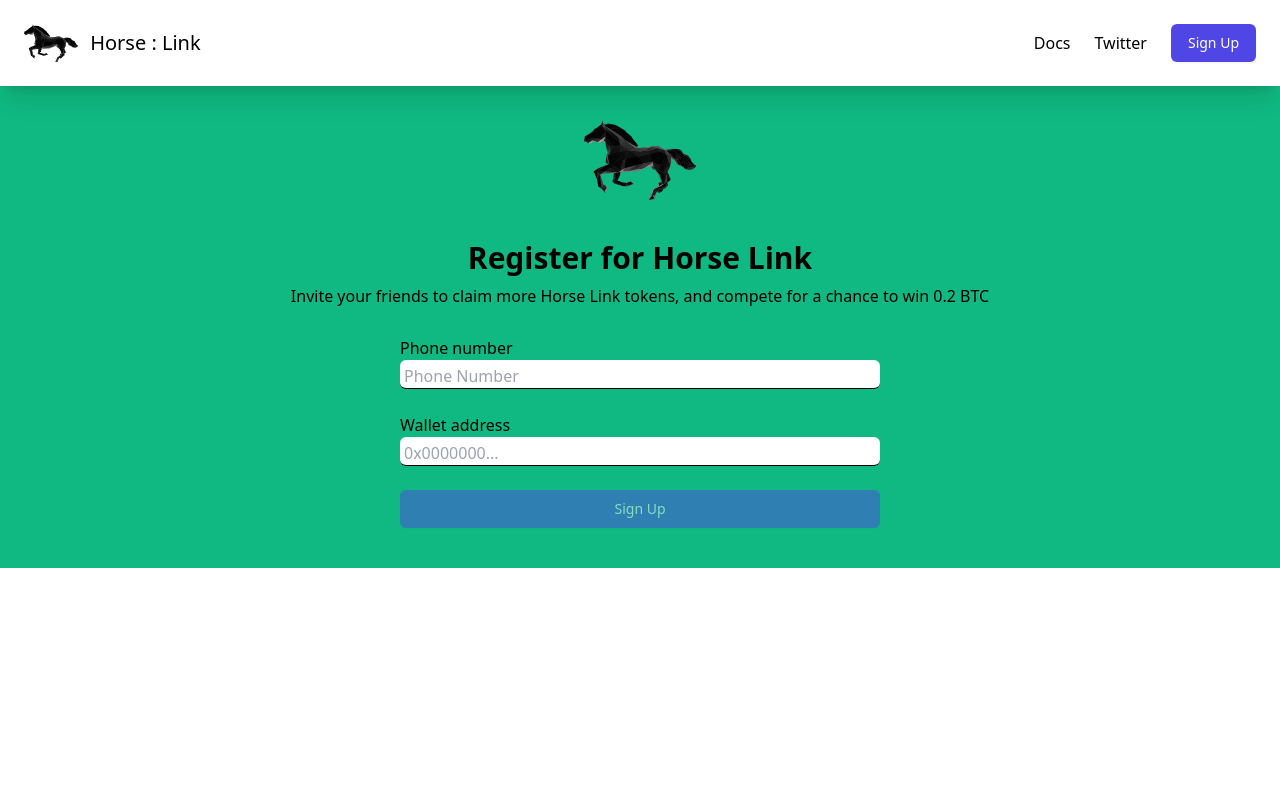
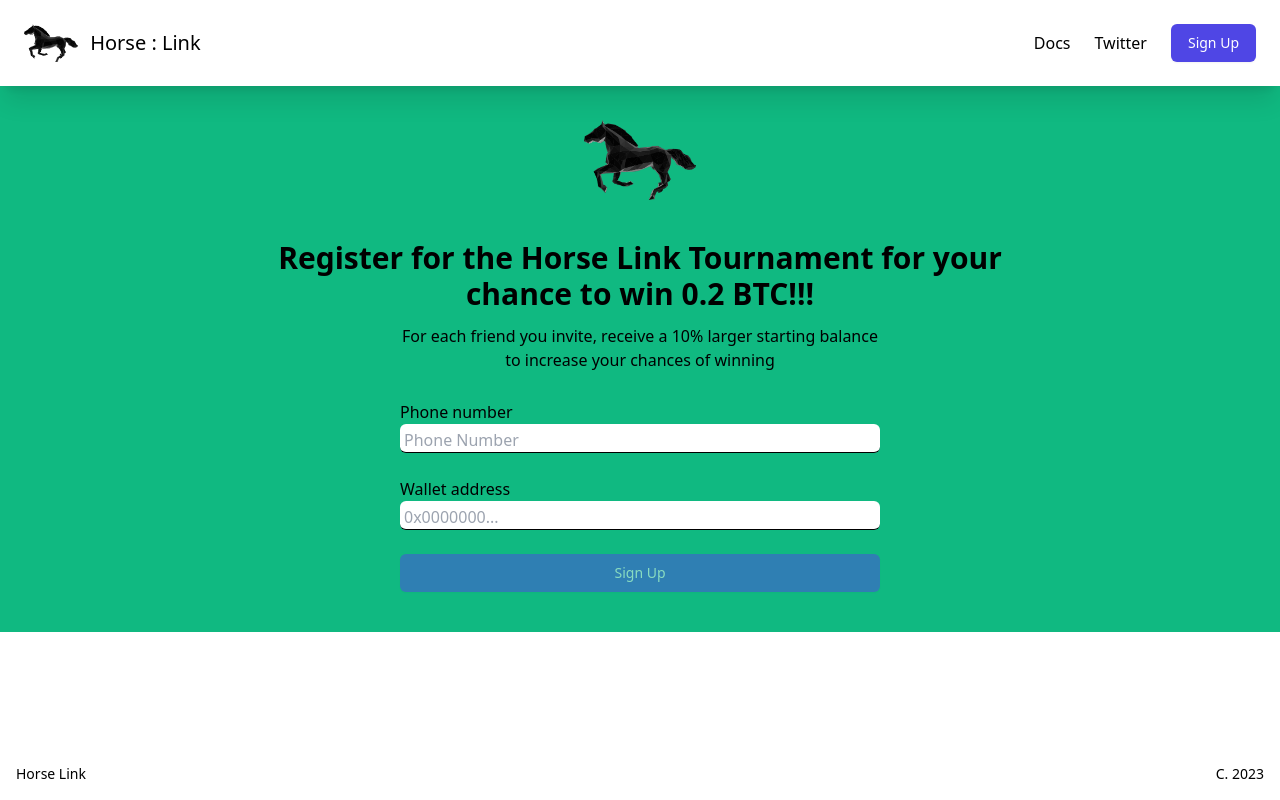
Before and after one commit to horse-link/horse-link-home, a React (Vite) app: page /signup in a window 1280 px wide. Built offline with nearby package versions, Linux system fonts and the light colour scheme; a web font is replaced by a local one; what tailwind-heropatterns would draw is missing.

Commit message:
chore: copy and footer

```diff
--- /dev/null
+++ b/src/components/Footer.tsx
@@ -0,0 +1,8 @@
+import React from "react";
+
+export const Footer: React.FC = () => (
+  <div className="hidden absolute bottom-0 w-full p-4 lg:flex justify-between items-center text-sm">
+    <span className="block">Horse Link</span>
+    <span className="block">C. 2023</span>
+  </div>
+);
--- a/src/components/PageLayout.tsx
+++ b/src/components/PageLayout.tsx
@@ -1,5 +1,6 @@
 import React from "react";
 import { Navbar } from "./Navbar";
+import { Footer } from "./Footer";
 
 type Props = {
   children: React.ReactNode;
@@ -9,5 +10,6 @@ export const PageLayout: React.FC<Props> = ({ children }) => (
   <div className="bg-emerald-500 bg-hero-houndstooth">
     <Navbar />
     <div className="pt-20">{children}</div>
+    <Footer />
   </div>
 );
--- a/src/pages/Signup.tsx
+++ b/src/pages/Signup.tsx
@@ -55,12 +55,13 @@ const Signup: React.FC = () => {
           src={Horse}
           className="mb-10 h-[5rem] w-[7rem]"
         />
-        <h1 className="mb-2 text-center font-bold lg:w-[50rem] lg:text-3xl">
-          Register for Horse Link
+        <h1 className="mb-3 text-center font-bold lg:w-[50rem] text-3xl">
+          Register for the Horse Link Tournament for your chance to win 0.2
+          BTC!!!
         </h1>
-        <h2 className="mb-5 text-center lg:w-[50rem]">
-          Invite your friends to claim more Horse Link tokens, and compete for a
-          chance to win 0.2 BTC
+        <h2 className="mb-5 text-center w-[20rem] lg:w-[30rem]">
+          For each friend you invite, receive a 10% larger starting balance to
+          increase your chances of winning
         </h2>
         <div className="flex flex-col w-[20rem] lg:w-[30rem] pt-2">
           <form onSubmit={submit} className="mb-10">
--- a/src/pages/Verify.tsx
+++ b/src/pages/Verify.tsx
@@ -48,11 +48,12 @@ const Verify: React.FC = () => {
           src={Horse}
           className="mb-10 h-[5rem] w-[7rem]"
         />
-        <h1 className="mb-2 text-center font-bold lg:w-[50rem] lg:text-3xl">
+        <h1 className="mb-3 text-center font-bold lg:w-[50rem] text-3xl">
           Verify your details
         </h1>
-        <h2 className="mb-5 text-center lg:w-[50rem]">
-          Once you enter your code you&apos;ll be given 100 Horse Link tokens
+        <h2 className="mb-5 text-center w-[20rem] lg:w-[30rem]">
+          Enter your code and receive 100 Horse Link tokens to use for the
+          tournament
         </h2>
         <div className="flex flex-col w-[20rem] lg:w-[30rem] pt-2">
           <form onSubmit={submit} className="mb-10">
```
